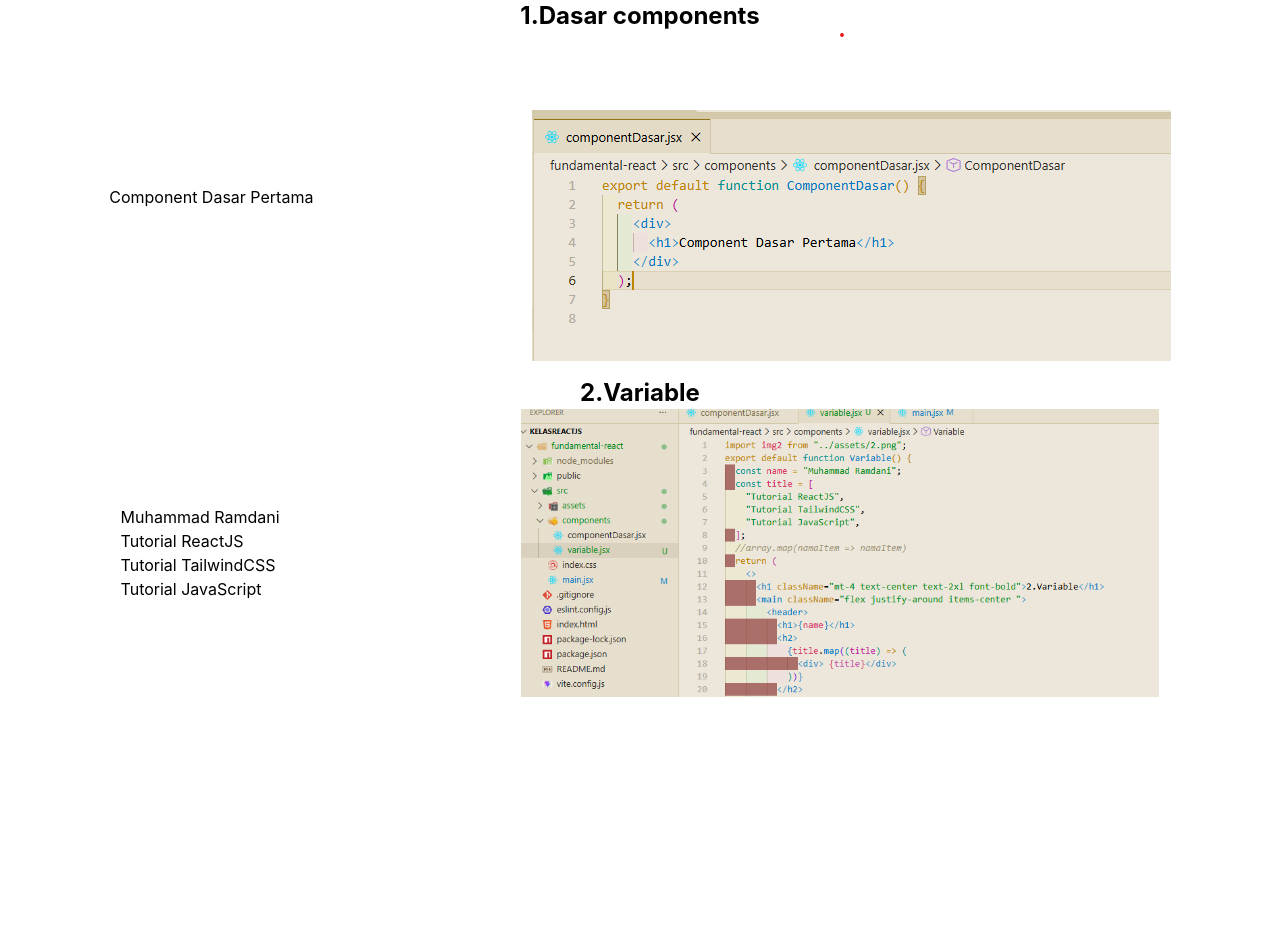
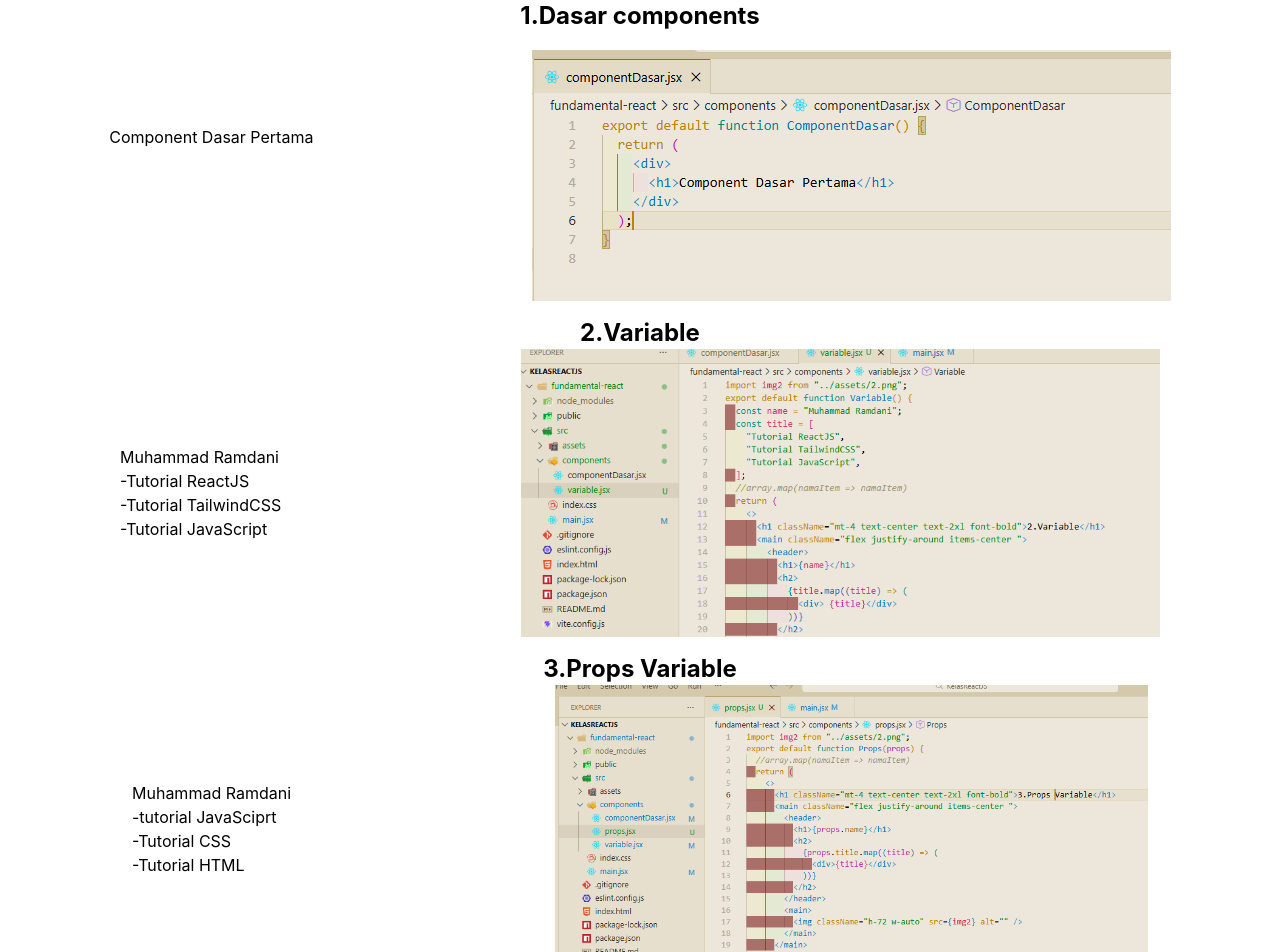
Before and after one commit to MuhammadRamdani121/Fundamental_ReactJS, a React (Vite) app: page / in a window 1280 px wide. Shown: the top 952 px of the page. Before the commit the page ends 800 px from the top, so only its background shows below. Built offline with nearby package versions, Linux system fonts and the light colour scheme.

Commit message:
Menambahkan file Props Variabel

```diff
--- a/src/components/componentDasar.jsx
+++ b/src/components/componentDasar.jsx
@@ -5,7 +5,7 @@
       <header className="text-center text-2xl font-bold">
         <h1>1.Dasar components </h1>
       </header>
-      <main className="flex justify-around items-center">
+      <main className="flex justify-around items-center -mt-15">
         <h1>Component Dasar Pertama</h1>
         <img src={img1} />
       </main>
--- /dev/null
+++ b/src/components/props.jsx
@@ -0,0 +1,22 @@
+import img3 from "../assets/3.png";
+export default function Props(props) {
+  //array.map(namaItem => namaItem)
+  return (
+    <>
+      <h1 className="mt-4 text-center text-2xl font-bold">3.Props Variable</h1>
+      <main className="flex justify-around items-center ">
+        <header>
+          <h1>{props.name}</h1>
+          <h2>
+            {props.title.map((title) => (
+              <div>-{title}</div>
+            ))}
+          </h2>
+        </header>
+        <main>
+          <img className="h-72 w-auto" src={img3} alt="" />
+        </main>
+      </main>
+    </>
+  );
+}
--- a/src/components/variable.jsx
+++ b/src/components/variable.jsx
@@ -15,7 +15,7 @@
           <h1>{name}</h1>
           <h2>
             {title.map((title) => (
-              <div> {title}</div>
+              <div>-{title}</div>
             ))}
           </h2>
         </header>
--- a/src/main.jsx
+++ b/src/main.jsx
@@ -4,10 +4,15 @@
 
 import ComponentDasar from "./components/componentDasar.jsx";
 import Variable from "./components/variable.jsx";
+import Props from "./components/props.jsx";
 
 createRoot(document.getElementById("root")).render(
   <StrictMode>
     <ComponentDasar />
     <Variable />
+    <Props
+      name="Muhammad Ramdani"
+      title={["tutorial JavaSciprt", "Tutorial CSS", "Tutorial HTML"]}
+    />
   </StrictMode>,
 );
```
Also changed, not shown: src/assets/3.png (added).
